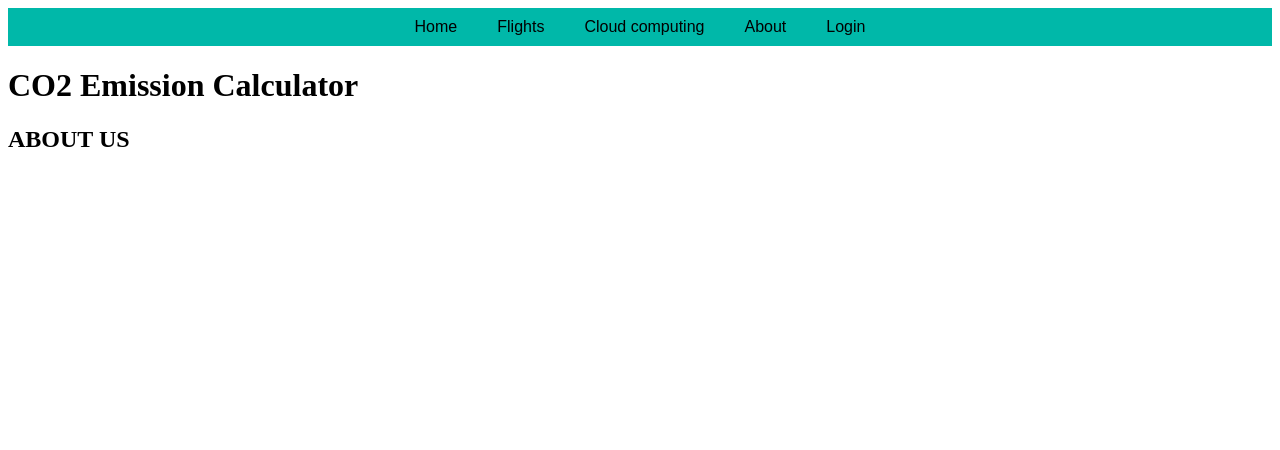
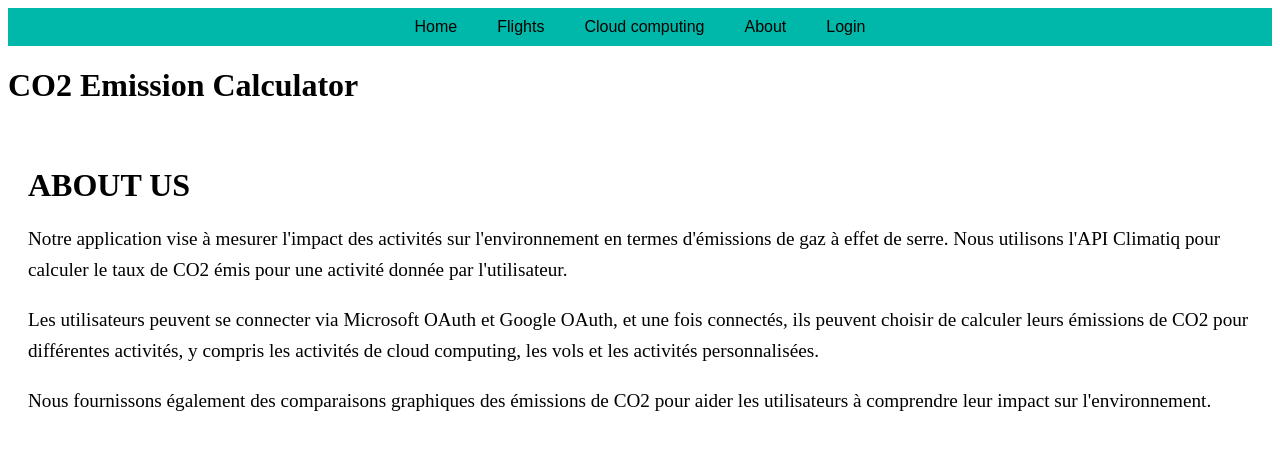
Before and after one commit to CrystalSpero/projet-co2, a Vue app: page /about in a window 1280 px wide. Shown: the top 450 px of the page. Built offline with nearby package versions, Linux system fonts and the light colour scheme.

Commit message:
Authentification pages
Blocage des pages si pas connecté ok
Par contre pour Google toujours pas bon

```diff
--- a/src/views/AboutUs.vue
+++ b/src/views/AboutUs.vue
@@ -1,3 +1,36 @@
 <template>
-    <h2>ABOUT US</h2>
-</template>
+    <div class="about-us">
+      <h1>ABOUT US</h1>
+      <p>
+        Notre application vise à mesurer l'impact des activités sur l'environnement en termes d'émissions de gaz à effet de serre. Nous utilisons l'API Climatiq pour calculer le taux de CO2 émis pour une activité donnée par l'utilisateur.
+      </p>
+      <p>
+        Les utilisateurs peuvent se connecter via Microsoft OAuth et Google OAuth, et une fois connectés, ils peuvent choisir de calculer leurs émissions de CO2 pour différentes activités, y compris les activités de cloud computing, les vols et les activités personnalisées.
+      </p>
+      <p>
+        Nous fournissons également des comparaisons graphiques des émissions de CO2 pour aider les utilisateurs à comprendre leur impact sur l'environnement.
+      </p>
+    </div>
+  </template>
+
+  <script>
+  export default {
+    name: 'AboutUs',
+  };
+  </script>
+
+  <style scoped>
+  .about-us {
+    padding: 20px;
+  }
+
+  .about-us h1 {
+    font-size: 2em;
+    margin-bottom: 20px;
+  }
+
+  .about-us p {
+    font-size: 1.2em;
+    line-height: 1.6;
+  }
+  </style>
--- a/src/views/CPUView.vue
+++ b/src/views/CPUView.vue
@@ -34,7 +34,17 @@
 </template>
 
 <script>
+import store from '@/store';
+
 export default {
+    name: 'CPUView',
+    beforeRouteEnter (to , from, next) {
+        if (store.state.user && store.state.user.name) {
+            next();
+        } else {
+            next('/');
+        }
+    },
     data() {
         return {
             emissions: null,
--- a/src/views/FlightsView.vue
+++ b/src/views/FlightsView.vue
@@ -38,7 +38,17 @@
 </template>
 
 <script>
+import store from '@/store';
+
 export default {
+    name: 'FlightsView',
+    beforeRouteEnter (to , from, next) {
+        if (store.state.user && store.state.user.name) {
+            next();
+        } else {
+            next('/');
+        }
+    },
     data() {
         return {
             emissions: null,
--- a/src/views/LoginView.vue
+++ b/src/views/LoginView.vue
@@ -23,7 +23,6 @@
                 isSigninButtonLoggedIn: false,
 
                 //Pour le SigninButton
-                color: 'primary',
                 dropdownOpen: false,
             }
         },
--- a/src/views/MemoryView.vue
+++ b/src/views/MemoryView.vue
@@ -45,7 +45,18 @@
 </template>
 
 <script>
+import store from '@/store';
+
+
 export default {
+    name: 'MemoryView',
+    beforeRouteEnter (to , from, next) {
+        if (store.state.user && store.state.user.name) {
+            next();
+        } else {
+            next('/');
+        }
+    },
     data() {
         return {
             emissions: null,
--- a/src/views/StorageView.vue
+++ b/src/views/StorageView.vue
@@ -52,7 +52,17 @@
 </template>
 
 <script>
+import store from '@/store';
+
 export default {
+    name: 'StorageView',
+    beforeRouteEnter (to , from, next) {
+        if (store.state.user && store.state.user.name) {
+            next();
+        } else {
+            next('/');
+        }
+    },
     data() {
         return {
             emissions: null,
```
